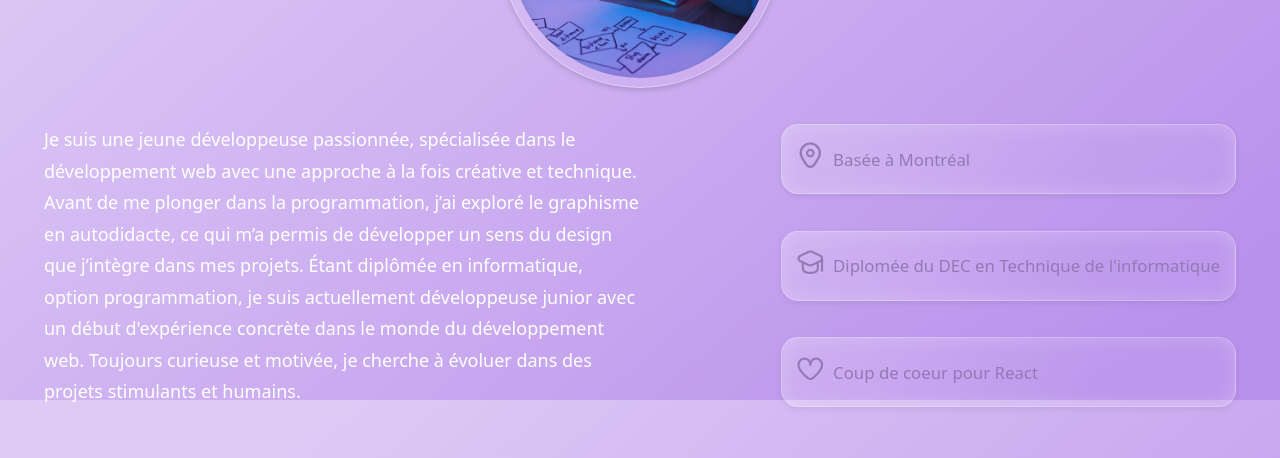
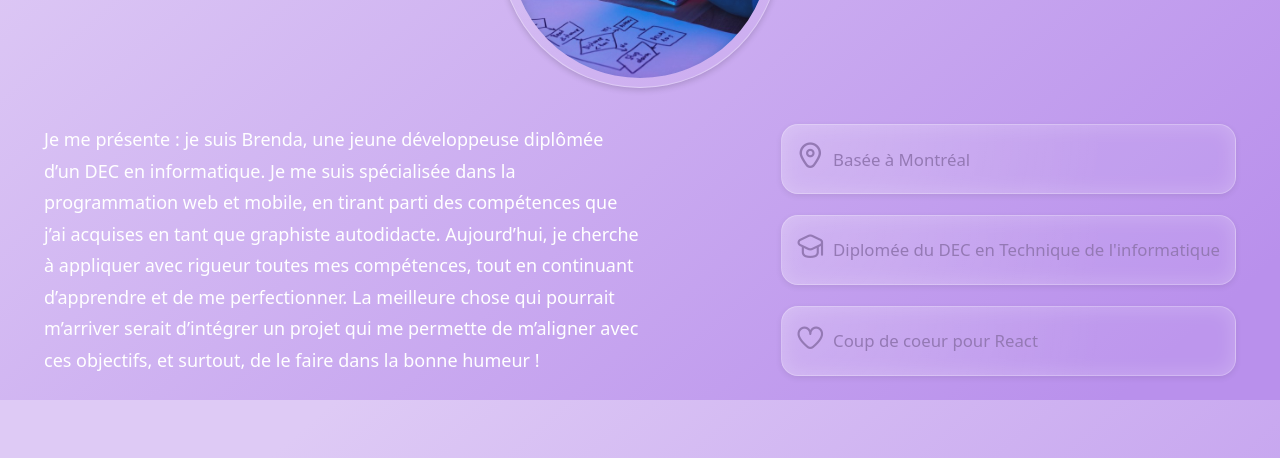
Before and after one commit to stellaqueen15/portfolio, a React (Vite) app: page / in a window 1280 px wide. Shown: the part 1200-1658 px from the top of the page. Built offline with nearby package versions, Linux system fonts and the light colour scheme.

Commit message:
update about me text

```diff
--- a/src/components/About/About.jsx
+++ b/src/components/About/About.jsx
@@ -1,6 +1,6 @@
-import '../../App.css';
-import '../About/About.css';
-import Image from '../../assets/About_Image.jpg';
+import "../../App.css";
+import "../About/About.css";
+import Image from "../../assets/About_Image.jpg";
 
 function About() {
   return (
@@ -21,16 +21,15 @@ function About() {
               </div>
               <div className="about-second-part">
                 <p className="about-text">
-                  Je suis une jeune développeuse passionnée, spécialisée dans le
-                  développement web avec une approche à la fois créative et
-                  technique. Avant de me plonger dans la programmation, j’ai
-                  exploré le graphisme en autodidacte, ce qui m’a permis de
-                  développer un sens du design que j’intègre dans mes projets.
-                  Étant diplômée en informatique, option programmation, je suis
-                  actuellement développeuse junior avec un début d'expérience
-                  concrète dans le monde du développement web. Toujours curieuse
-                  et motivée, je cherche à évoluer dans des projets stimulants
-                  et humains.
+                  Je me présente : je suis Brenda, une jeune développeuse
+                  diplômée d’un DEC en informatique. Je me suis spécialisée dans
+                  la programmation web et mobile, en tirant parti des
+                  compétences que j’ai acquises en tant que graphiste
+                  autodidacte. Aujourd’hui, je cherche à appliquer avec rigueur
+                  toutes mes compétences, tout en continuant d’apprendre et de
+                  me perfectionner. La meilleure chose qui pourrait m’arriver
+                  serait d’intégrer un projet qui me permette de m’aligner avec
+                  ces objectifs, et surtout, de le faire dans la bonne humeur !
                 </p>
                 <div className="informations">
                   <div className="about-information">
```
